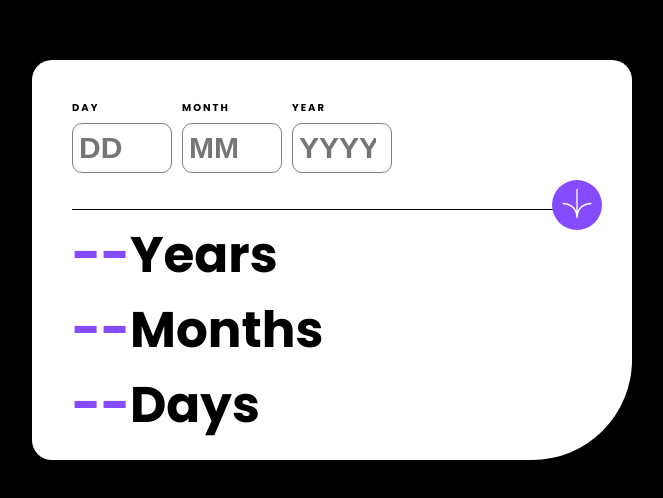
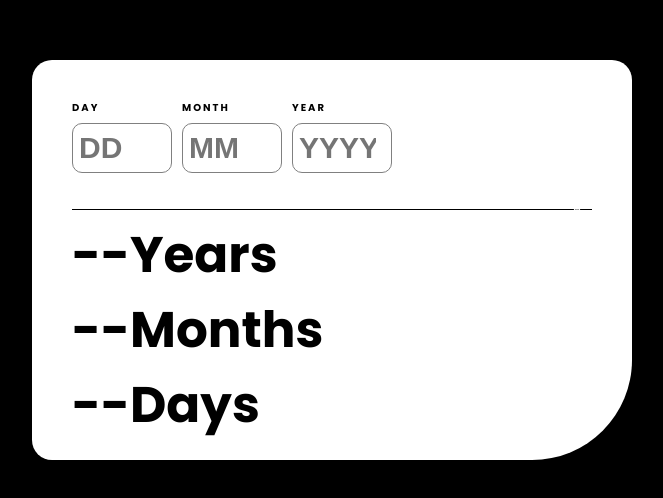
Before and after one commit to Diegojq/new-age, a plain HTML site: page index.html in a window 1280 px wide. Shown: the part 140-638 px from the top of the page, without its empty margins (308-971 px from the left). Drawn offline with Linux system fonts and the light colour scheme.

Commit message:
root deleted

```diff
--- a/styles.css
+++ b/styles.css
@@ -1,8 +1,3 @@
-:root {
-  --Purple: hsl(259, 100%, 65%);
-  --Light-red: hsl(0, 100%, 67%);
-}
-
 * {
   box-sizing: border-box;
   margin: 0;
```
